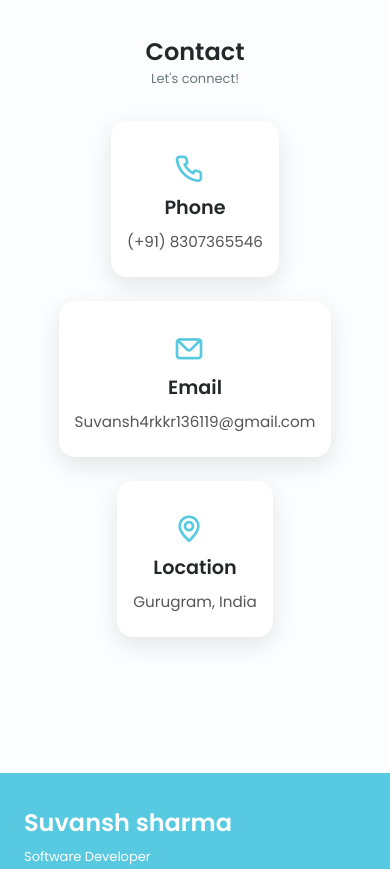
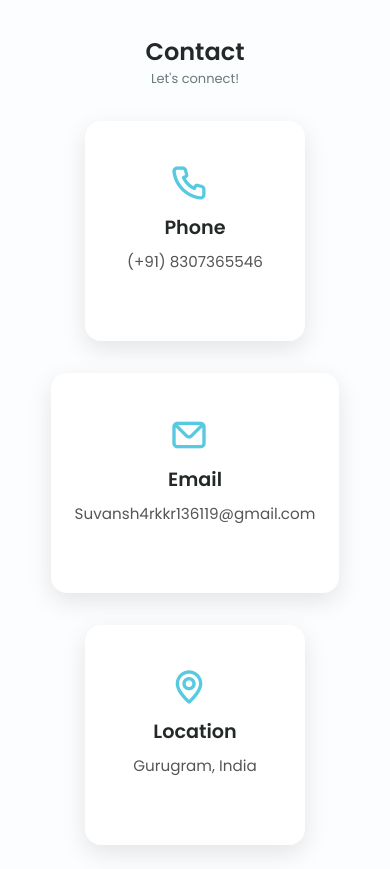
Before and after one commit to Suvansh-7harma/Portfolio, a plain HTML site: page index.html in a window 390 px wide. Shown: the part 4560-5429 px from the top of the page. Drawn offline with nearby package versions, Linux system fonts and the light colour scheme.

Commit message:
make responsive

```diff
--- a/packages/css/styles.css
+++ b/packages/css/styles.css
@@ -1392,7 +1392,6 @@ img {
     font-size: 13px;
   }
 }
-
 /* Contact Section */
 .contact.section {
   text-align: center;
@@ -1400,21 +1399,37 @@ img {
 }
 
 .contact__container {
-  display: grid;
-  grid-template-columns: repeat(auto-fit, minmax(220px, 1fr));
+  display: flex;
+  justify-content: center;
+  align-items: stretch;
   gap: 2rem;
   margin-top: 2rem;
-  justify-items: center;
+  flex-wrap: wrap; /* Allow wrap on smaller screens */
 }
 
 .contact__card {
+  flex: 1 1 220px;
   background: #ffffff;
   padding: 2rem 1.5rem;
   border-radius: 1rem;
   box-shadow: 0 8px 24px rgba(0, 0, 0, 0.1);
   transition: transform 0.3s ease, box-shadow 0.3s ease;
   cursor: pointer;
+  min-width: 220px;
+  max-width: 300px; /* Optional: limit max width */
+  text-align: center;
+  word-wrap: break-word;   /* Ensure long words break */
+  overflow-wrap: break-word;
 }
+
+.contact__detail {
+  font-size: 0.95rem;
+  color: #555;
+  word-break: break-word;  /* Ensure long email wraps */
+  max-width: 100%;
+  white-space: normal;     /* Prevents no-wrap */
+}
+
 
 .contact__card:hover {
   transform: translateY(-8px) scale(1.03);
@@ -1434,28 +1449,16 @@ img {
   margin-bottom: 0.5rem;
 }
 
-.contact__detail {
-  font-size: 0.95rem;
-  color: #555;
-}
-
 /* Bouncy icon animation */
 @keyframes bounce {
   0%, 100% { transform: translateY(0); }
   50% { transform: translateY(-5px); }
 }
 
-/* Responsive adjustments */
+/* Responsive adjustments: Stack vertically on small screens */
 @media (max-width: 768px) {
   .contact__container {
-    gap: 1.5rem;
-  }
-
-  .contact__card {
-    padding: 1.5rem 1rem;
-  }
-
-  .contact__icon {
-    font-size: 2rem;
+    flex-direction: column;
+    align-items: center;
   }
 }
```
